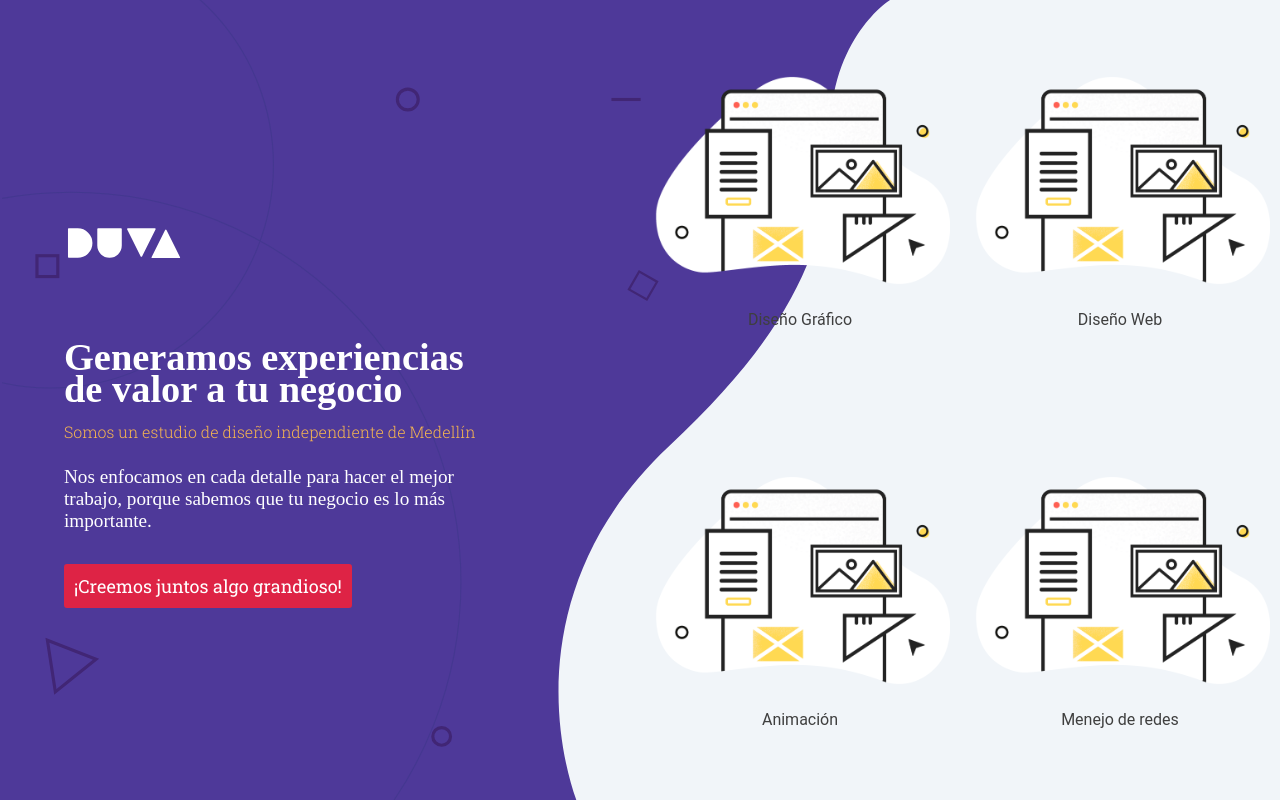
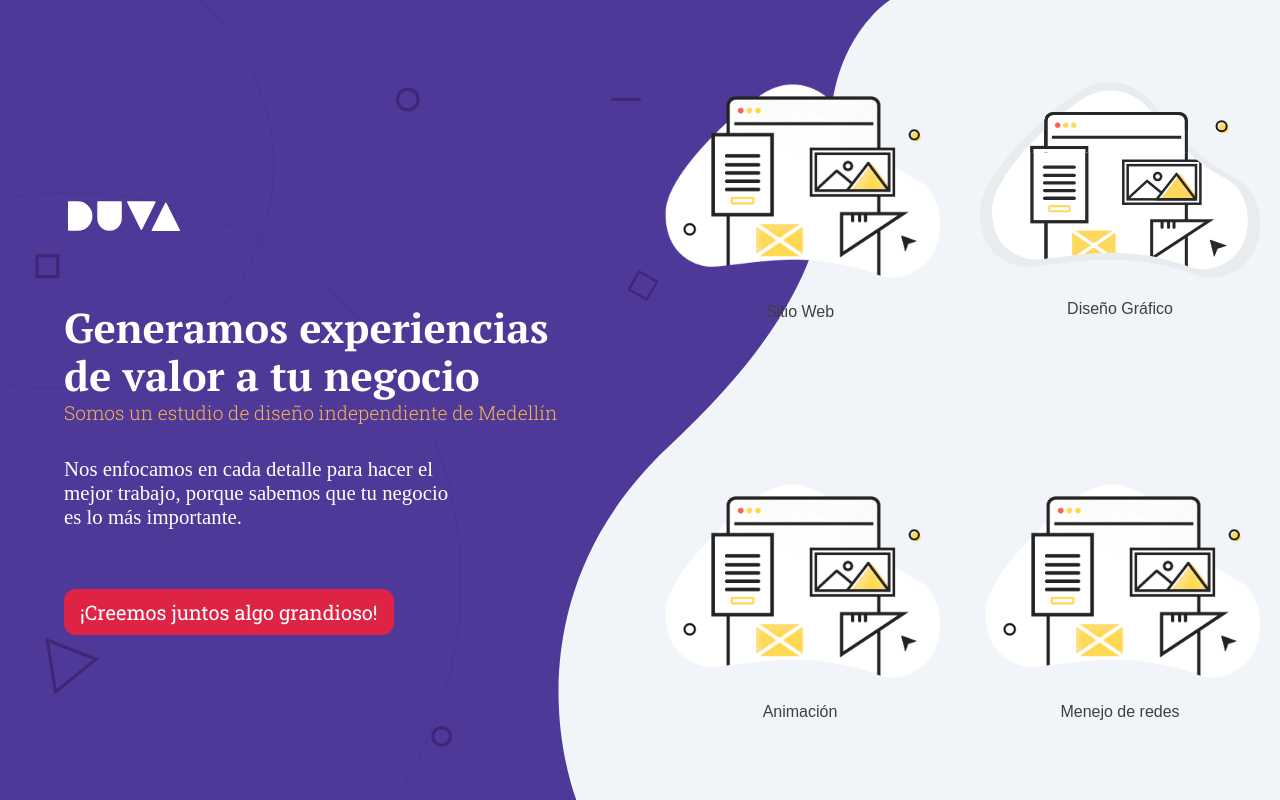
Before and after one commit to duvaestudio/duvaestudio.github.com, a plain HTML site: page index.html in a window 1280 px wide. Drawn offline with Linux system fonts and the light colour scheme; a web font is replaced by a local one.

Commit message:
Agregado robots.txt, humans.txt. Estilos modificados y typeform.

```diff
--- a/css/styles.css
+++ b/css/styles.css
@@ -10,7 +10,7 @@
   --accent: #f5b551;
   --gray: #f1f5f9;
   --text-color: #3f3f3f;
-  --serif: "PT Sans";
+  --serif: "PT Serif";
   --sans: Muli;
   --slab: "Roboto Slab";
 }
@@ -21,24 +21,8 @@ a {
 
 body {
   background-color: var(--gray);
-  font-family: Roboto, sans-serif;
+  font-family: var(--sans), sans-serif;
   color: var(--text-color);
-}
-
-h1 {
-  font-family: var(--serif);
-  color: #fff;
-  font-size: 2.4rem;
-  line-height: 2rem;
-  margin-top: 60px;
-  margin-bottom: 16px;
-}
-
-h3 {
-  font-family: var(--slab);
-  color: var(--accent);
-  font-size: 1rem;
-  font-weight: 300;
 }
 
 .main {
@@ -62,19 +46,34 @@ h3 {
 
 .presentation {
   text-align: left;
-  padding: 4em;
+  padding: 3rem 4rem;
 }
 
 .presentation__logo {
   width: 120px;
 }
 
+.presentation__title {
+  font-family: var(--serif);
+  color: #fff;
+  font-size: 2.6rem;
+  line-height: 3rem;
+  margin-top: 50px;
+}
+
 .presentation__tagline {
+  font-family: var(--slab);
+  color: var(--accent);
   font-size: 1.2rem;
+  font-weight: 300;
+}
+
+.presentation__value {
+  font-size: 1.3rem;
   font-family: var(--sans);
   color: #fff;
-  margin-top: 24px;
-  margin-bottom: 42px;
+  margin-top: 32px;
+  margin-bottom: 70px;
   max-width: 400px;
 }
 
@@ -84,7 +83,7 @@ h3 {
 }
 
 .services__icon {
-  max-width: 300px;
+  max-width: 280px;
 }
 
 .services__title {
@@ -94,9 +93,14 @@ h3 {
 
 .button {
   border: none;
-  padding: 10px;
-  font-size: 18px;
-  border-radius: 3px;
+  padding: 10px 16px;
+  font-size: 20px;
+  border-radius: 12px;
+  transition: all .4s ease-out;
+}
+.button:hover {
+  background-color: #f93156;
+  box-shadow: 0 2px 2px 0 rgba(0,0,0,.3);
 }
 
 .button--primary {
--- a/index.html
+++ b/index.html
@@ -4,9 +4,10 @@
   <meta charset="UTF-8">
   <meta name="viewport" content="width=device-width, user-scalable=no, initial-scale=1.0, maximum-scale=1.0, minimum-scale=1.0">
   <title>Duva Estudio - Diseño web y gráfico</title>
-  <meta name="description" content="Diseño web y gráfico en la ciudad de medellin, sitios web, dise;o de marca y animacion.">
+  <meta name="description" content="Diseño web y gráfico en la ciudad de Medellín, sitios web, diseño de marca y animación.">
   <link rel="icon" type="image/png" href="favicon.png">
-  <link href="https://fonts.googleapis.com/css?family=Muli|PT+Serif|Roboto+Slab:300,400" rel="stylesheet">
+  <link rel="author" href="humans.txt" />
+  <link href="https://fonts.googleapis.com/css?family=Muli|PT+Serif:700|Roboto+Slab:300,400" rel="stylesheet">
   <link rel="stylesheet" href="css/styles.css">
 </head>
 <body>
@@ -14,20 +15,20 @@
     <section class="presentation">
       <div class="presentation__content">
         <img class="presentation__logo" src="imgs/duvaestudio-logo.svg" alt="Duva Estudio">
-        <h1>Generamos experiencias <br> de valor a tu negocio</h1>
-        <h3>Somos un estudio de diseño independiente de Medellín</h3>
-        <p class="presentation__tagline">Nos enfocamos en cada detalle para hacer el mejor trabajo, porque sabemos que tu negocio es lo más importante.</p>
-        <a class="button button--primary" href="https://typeform.com">¡Creemos juntos algo grandioso!</a>
+        <h1 class="presentation__title">Generamos experiencias <br> de valor a tu negocio</h1>
+        <h3 class="presentation__tagline">Somos un estudio de diseño independiente de Medellín</h3>
+        <p class="presentation__value">Nos enfocamos en cada detalle para hacer el mejor trabajo, porque sabemos que tu negocio es lo más importante.</p>
+        <a class="button button--primary" target="_blank" href="https://duvaestudio.typeform.com/to/XFgnFz">¡Creemos juntos algo grandioso!</a>
       </div>
     </section>
     <section class="services">
       <div class="services__item">
-        <img class="services__icon" src="imgs/web-site-icon.png" alt="Diseño Gráfico">
-        <span class="services__title">Diseño Gráfico</span>
+        <img class="services__icon" src="imgs/web-site-icon.png" alt="Diseño y desarrollo de sitios web">
+        <span class="services__title">Sitio Web</span>
       </div>
       <div class="services__item">
-        <img class="services__icon" src="imgs/web-site-icon.png" alt="Diseño Web">
-        <span class="services__title">Diseño Web</span>
+        <img class="services__icon" src="imgs/web-design-icon.svg" alt="Diseño gráfico">
+        <span class="services__title">Diseño Gráfico</span>
       </div>
       <div class="services__item">
         <img class="services__icon" src="imgs/web-site-icon.png" alt="Animación">
```
Also changed, not shown: humans.txt (added), imgs/web-design-icon.svg (added), robots.txt (added).
